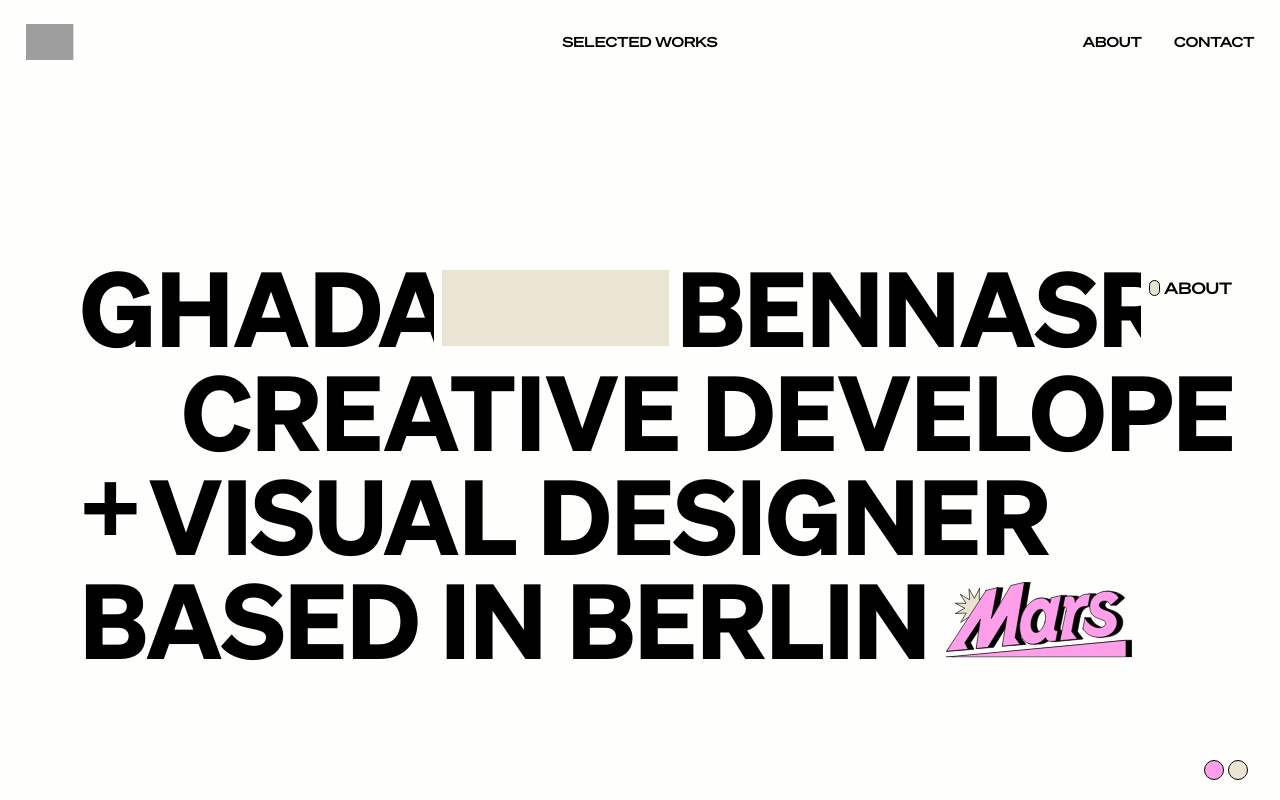
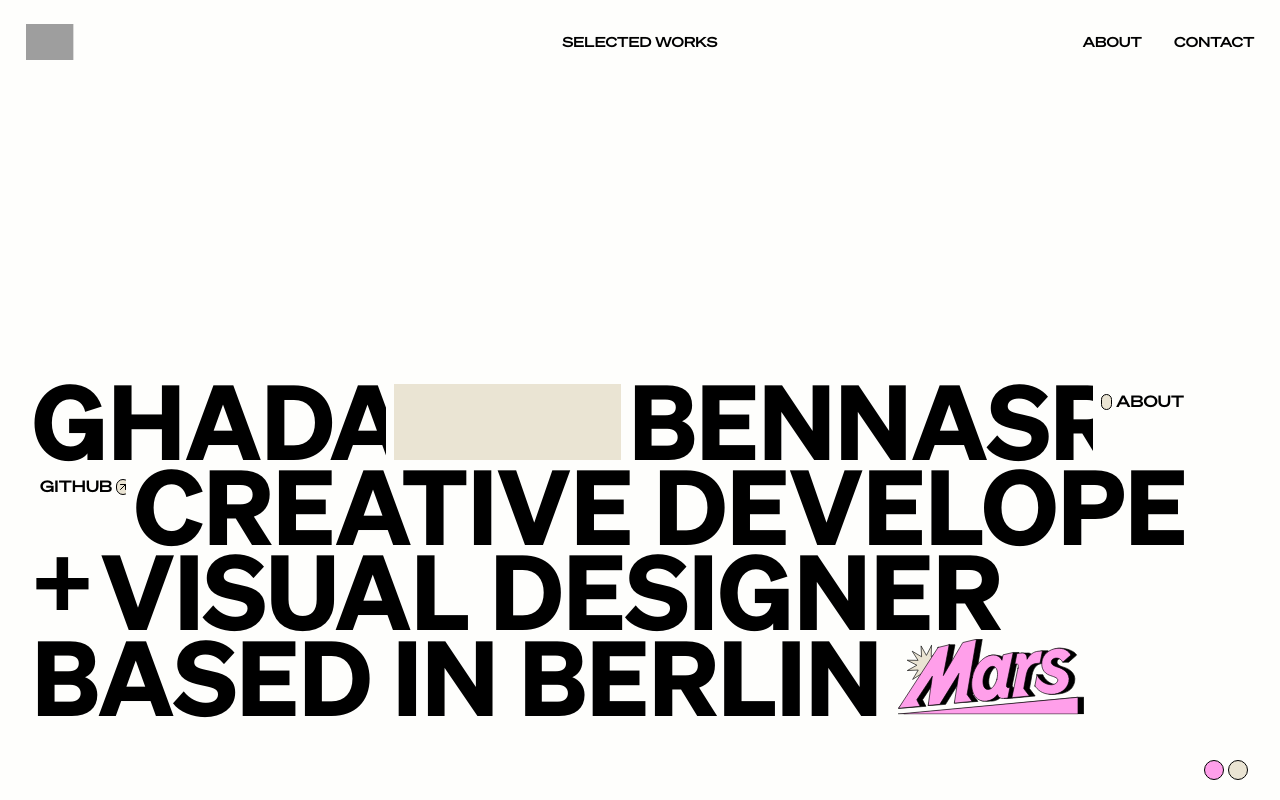
Before and after one commit to GhadaBN/dev-portfolio, a React (Vite) app: page / in a window 1280 px wide. Built offline with nearby package versions, Linux system fonts and the light colour scheme; grey boxes are pictures that could not be loaded.

Commit message:
original header

```diff
--- a/src/components/Footer.jsx
+++ b/src/components/Footer.jsx
@@ -2,7 +2,7 @@ import React from "react";
 
 const Footer = () => {
   return (
-    <footer className="fixed bottom-0 left-0 w-full h-14 px-8 py-8 mb-2 z-20">
+    <footer className="hidden md:block lg:block fixed bottom-0 left-0 w-full h-14 px-8 py-8 mb-2 z-20">
       <div className="flex items-center justify-end space-x-1">
         <span className="h-5 w-5 rounded-full border border-black bg-customPink"></span>
         <span className="h-5 w-5 rounded-full border border-black  bg-customBeige"></span>
--- a/src/components/Header.jsx
+++ b/src/components/Header.jsx
@@ -5,8 +5,8 @@ import { assets } from "../assets/assets";
 
 const Header = () => {
   return (
-    <header className="absolute bottom-8 left-8 w-[90vw] md:bottom-16 md:left-16 lg:bottom-20 lg:left-20">
-      <div className="relative text-5xl md:text-7xl lg:text-customXl font-sohne font-book leading-x-tight uppercase whitespace-nowrap flex items-center space-x-2">
+    <header className="absolute bottom-8 left-8 w-[90vw]">
+      <div className="relative text-customXl font-sohne font-book leading-x-tight uppercase whitespace-nowrap flex items-center space-x-2">
         <div className="overflow-hidden">
           <span className="inline-block transform translate-y-full animate-maskReveal">
             GHADA
@@ -34,8 +34,8 @@ const Header = () => {
         </div>
       </div>
 
-      <div className="relative text-5xl md:text-7xl lg:text-customXl font-sohne font-book leading-x-tight uppercase whitespace-nowrap flex items-center space-x-2">
-        <div className="hidden lg:block overflow-hidden relative mb-10">
+      <div className="relative text-customXl font-sohne font-book leading-x-tight uppercase whitespace-nowrap flex items-center space-x-2">
+        <div className="overflow-hidden relative mb-10">
           <a
             href={"https://github.com/GhadaBN"}
             target="_blank"
@@ -57,9 +57,9 @@ const Header = () => {
           </span>
         </div>
       </div>
-      <div className="text-5xl md:text-7xl lg:text-customXl font-sohne leading-x-tight font-book uppercase">
+      <div className="text-customXl font-sohne leading-x-tight font-book uppercase">
         <div className="flex items-center overflow-hidden">
-          <span className="relative text-5xl md:text-7xl lg:text-customXl -top-3 inline-block transform translate-y-full animate-maskReveal delay-1200">
+          <span className="relative text-customXl -top-3 inline-block transform translate-y-full animate-maskReveal delay-1200">
             +
           </span>
           <span className="ml-2 inline-block transform translate-y-full animate-maskReveal delay-700">
@@ -68,7 +68,7 @@ const Header = () => {
         </div>
       </div>
       <div className="flex items-center text-customXl leading-x-tight font-sohne font-book uppercase whitespace-nowrap overflow-hidden">
-        <span className="text-5xl md:text-7xl lg:text-customXl inline-block transform translate-y-full animate-maskReveal delay-800">
+        <span className="inline-block transform translate-y-full animate-maskReveal delay-800">
           BASED IN BERLIN
         </span>
         <div className="overflow-hidden ml-4">
```
